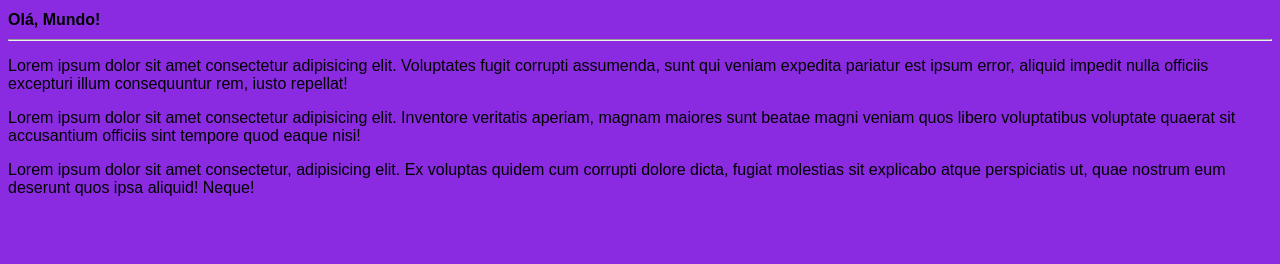
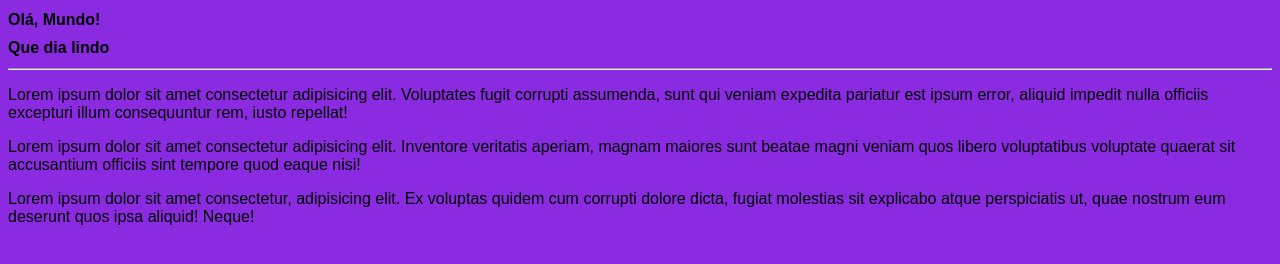
Before and after one commit to pdrpazz-bit/New-Project, a plain HTML site: page Site-exemplo/index.html in a window 1280 px wide. Drawn offline with Linux system fonts and the light colour scheme.

Commit message:
Update index.html
alterei remoto

```diff
--- a/Site-exemplo/index.html
+++ b/Site-exemplo/index.html
@@ -8,6 +8,7 @@
 </head>
 <body>
     <h1>Olá, Mundo!</h1>
+    <h1> Que dia lindo</h1>
     <hr>
     <p>Lorem ipsum dolor sit amet consectetur adipisicing elit. Voluptates fugit corrupti assumenda, sunt qui veniam expedita pariatur est ipsum error, aliquid impedit nulla officiis excepturi illum consequuntur rem, iusto repellat!</p>
     <p>Lorem ipsum dolor sit amet consectetur adipisicing elit. Inventore veritatis aperiam, magnam maiores sunt beatae magni veniam quos libero voluptatibus voluptate quaerat sit accusantium officiis sint tempore quod eaque nisi!</p>
```
